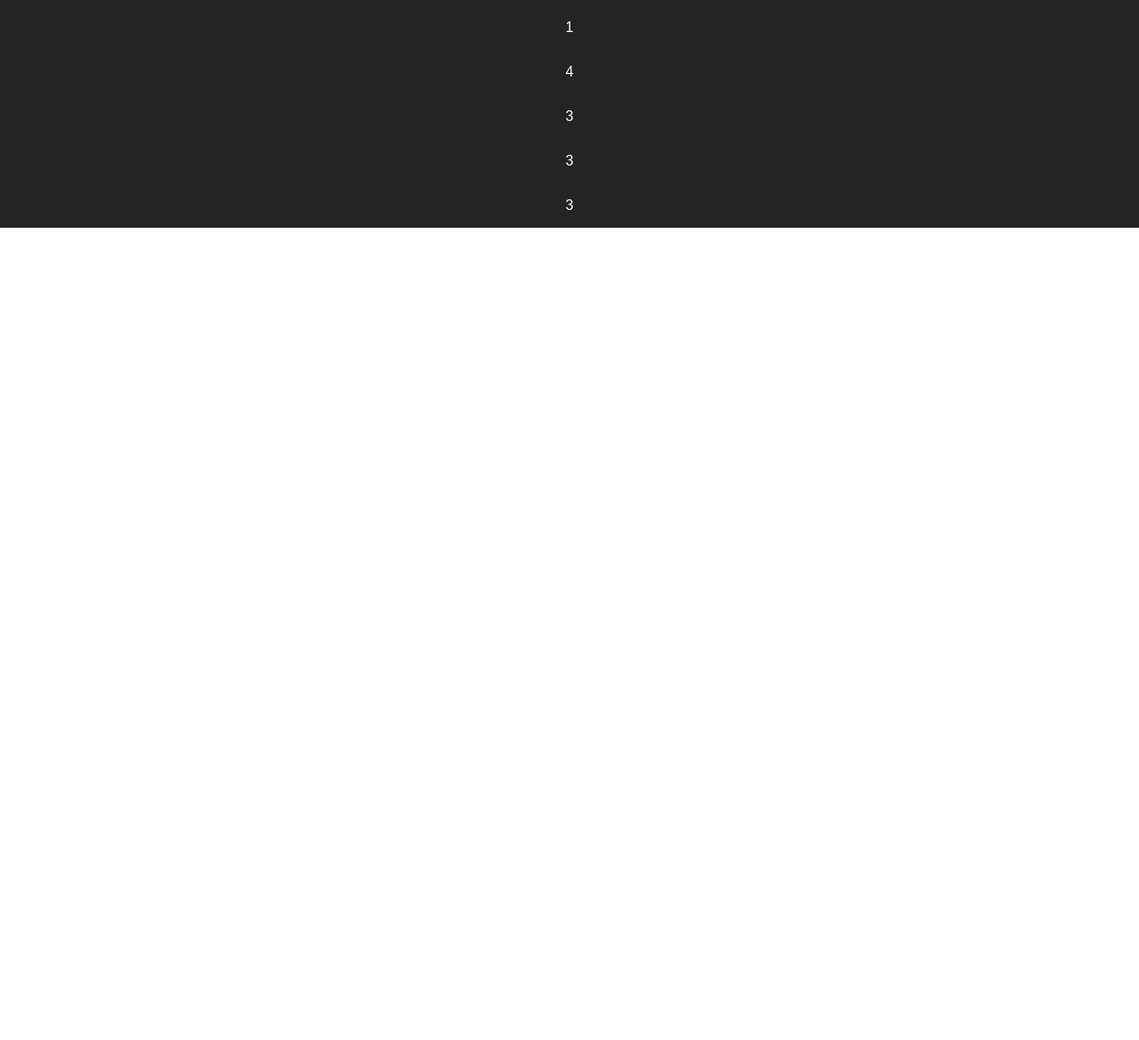
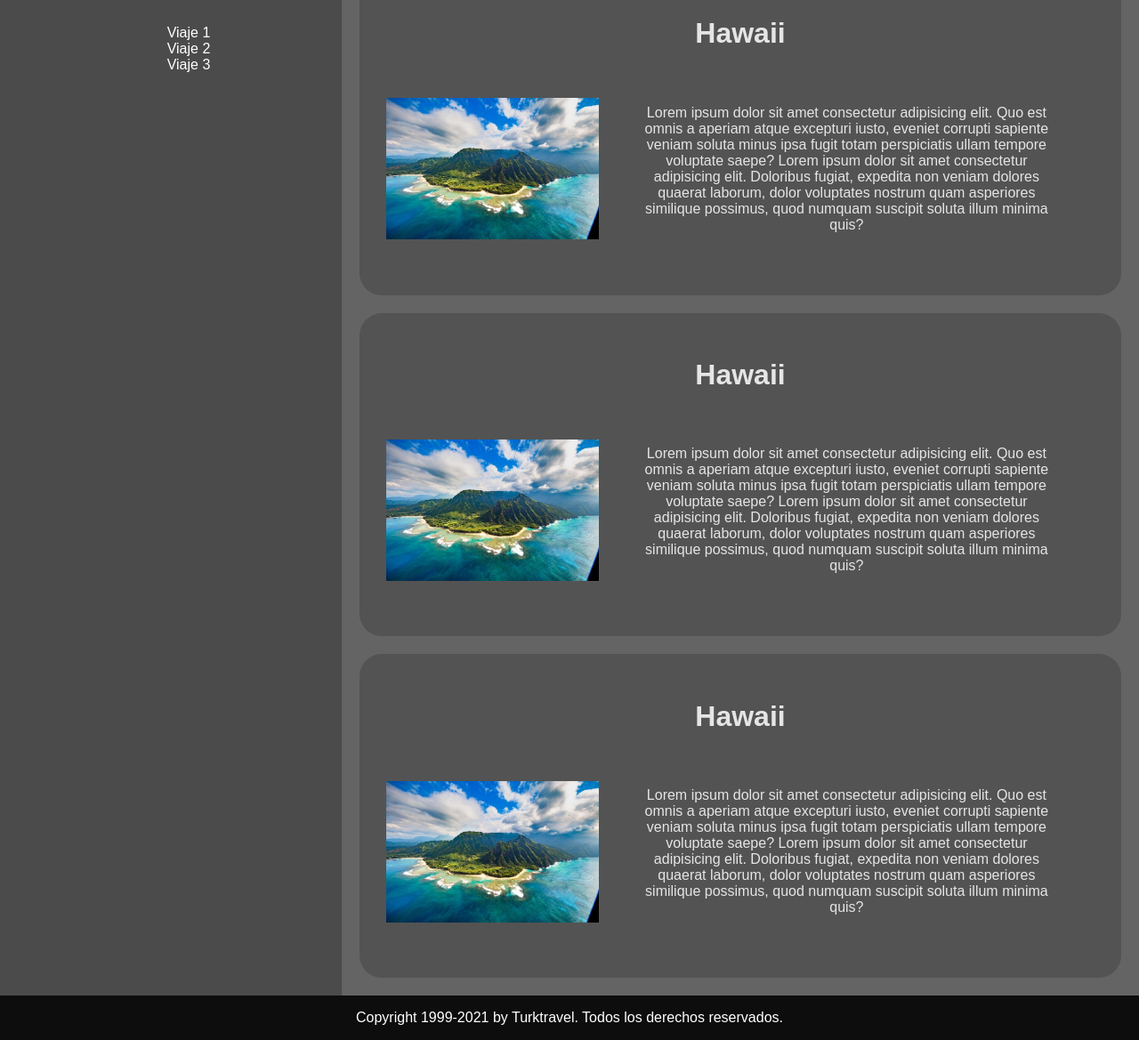
Before and after one commit to aimarperuchena/turktravel_web, a plain HTML site: page index.html in a window 1280 px wide. Shown: the part 908-2077 px from the top of the page at 89% size. Before the commit the page ends 1164 px from the top, so only its background shows below. Drawn offline with Linux system fonts and the light colour scheme.

Commit message:
terminado

```diff
--- a/index.html
+++ b/index.html
@@ -12,7 +12,7 @@
     <div style="background-color: #242424; height: 100vh; display: flex; flex-direction: column; align-items: center; ">
         <!-- HEADER -->
 
-        <div style="background-color:#0d0d0d;  width: 100vw; display: flex; flex-direction: row; align-items: center; justify-content: space-around; flex-wrap: wrap;
+        <div style="background-color:#0d0d0d;  width: 100%; display: flex; flex-direction: row; align-items: center; justify-content: space-around; flex-wrap: wrap;
            ">
             <div style="display: flex; flex-direction: row; align-items: center;">
                 <img src="images/logo.jpg" alt="turktravel_logo" style="height: 60px;  padding: 20px;">
@@ -27,7 +27,7 @@
         <div style="position: relative;
         text-align: center; margin:-5px;
         ">
-            <img src="images/fondo.jpg" alt="fondo" style="width: 100vw;">
+            <img src="images/fondo.jpg" alt="fondo" style="width: 100%;">
             <div style="position: absolute;
             top: 50%;
             left: 50%;color: #c6ab64; font-size: 20px; transform: translate(-50%, -50%);
@@ -39,7 +39,7 @@
             <div
                 style="display: flex; flex-direction: row;  background-color:#0d0d0d; width: 30vw; padding: 50px; align-items: center; margin:30px">
 
-                <img src="images/logo.jpg" height="200px" width="300px">
+                <img src="images/logo.jpg" height="auto" width="50%">
                 <p style="color: #c6ab64; font-size: 20px; margin-left: 20px;">Travel The World Easily With Us</p>
             </div>
             <div
@@ -57,13 +57,64 @@
             </div>
         </div>
 
-        <div style="background-color:#242424;  width: 100%; display: flex; flex-direction: column; justify-content: center; text-align: center;">
-           <div><p style="color:white"> 1</p></div>
+        <div style="background-color:#242424;  width: 100%; display: flex; flex-direction: row;">
+            <!--  MENU -->
+            <div style="width: 30%; background-color: #4B4B4B; text-align: center;">
+                <ul style="list-style-type:none;">
+                    <h1 style="color: white;">Menu</h1>
+                    <li><a href="#viaje1" style="color: white; text-decoration: none;">Viaje 1</a></li>
+                    <li><a href="#viaje2" style="color: white; text-decoration: none;">Viaje 2</a></li>
+                    <li><a href="#viaje3" style="color: white; text-decoration: none;">Viaje 3</a></li>
 
-            <p style="color:white"> 4</p>
-            <p style="color:white"> 3</p>
-            <p style="color:white"> 3</p>
-            <p style="color:white"> 3</p>
+                </ul>
+            </div>
+            <div style="width: 70%; background-color: #646464; color:#E5E5E5">
+                <!-- VIAJES -->
+                <div
+                    style="text-align: center; padding: 30px; background-color:#535353; margin: 20px; border-radius: 25px;" id="viaje1">
+                    <h1>Hawaii</h1>
+                    <div style="display: flex; flex-direction: row; align-items: center;">
+                        <img src="images/hawaii.jpg" width="30%" height="50%" alt="">
+                        <p style="margin: 40px;">Lorem ipsum dolor sit amet consectetur adipisicing elit. Quo est omnis
+                            a aperiam atque
+                            excepturi iusto, eveniet corrupti sapiente veniam soluta minus ipsa fugit totam perspiciatis
+                            ullam tempore voluptate saepe? Lorem ipsum dolor sit amet consectetur adipisicing elit.
+                            Doloribus fugiat, expedita non veniam dolores quaerat laborum, dolor voluptates nostrum quam
+                            asperiores similique possimus, quod numquam suscipit soluta illum minima quis?</p>
+                    </div>
+                </div>
+                <div
+                    style="text-align: center; padding: 30px; background-color:#535353; margin: 20px; border-radius: 25px;" id="viaje2">
+                    <h1>Hawaii</h1>
+                    <div style="display: flex; flex-direction: row; align-items: center;">
+                        <img src="images/hawaii.jpg" width="30%" height="50%" alt="">
+                        <p style="margin: 40px;">Lorem ipsum dolor sit amet consectetur adipisicing elit. Quo est omnis
+                            a aperiam atque
+                            excepturi iusto, eveniet corrupti sapiente veniam soluta minus ipsa fugit totam perspiciatis
+                            ullam tempore voluptate saepe? Lorem ipsum dolor sit amet consectetur adipisicing elit.
+                            Doloribus fugiat, expedita non veniam dolores quaerat laborum, dolor voluptates nostrum quam
+                            asperiores similique possimus, quod numquam suscipit soluta illum minima quis?</p>
+                    </div>
+                </div>
+                <div
+                    style="text-align: center; padding: 30px; background-color:#535353; margin: 20px; border-radius: 25px;" id="viaje3">
+                    <h1>Hawaii</h1>
+                    <div style="display: flex; flex-direction: row; align-items: center;">
+                        <img src="images/hawaii.jpg" width="30%" height="50%" alt="">
+                        <p style="margin: 40px;">Lorem ipsum dolor sit amet consectetur adipisicing elit. Quo est omnis
+                            a aperiam atque
+                            excepturi iusto, eveniet corrupti sapiente veniam soluta minus ipsa fugit totam perspiciatis
+                            ullam tempore voluptate saepe? Lorem ipsum dolor sit amet consectetur adipisicing elit.
+                            Doloribus fugiat, expedita non veniam dolores quaerat laborum, dolor voluptates nostrum quam
+                            asperiores similique possimus, quod numquam suscipit soluta illum minima quis?</p>
+                    </div>
+                </div>
+            </div>
+        </div>
+
+        <div style="background-color:#0d0d0d;  width: 100%; height: 100px; display: flex; flex-direction: row; align-items: center; justify-content: space-around; ">
+
+            <p style="color:white">Copyright 1999-2021 by Turktravel. Todos los derechos reservados.</p>
         </div>
 
     </div>
```
Also changed, not shown: images/hawaii.jpg (added).
